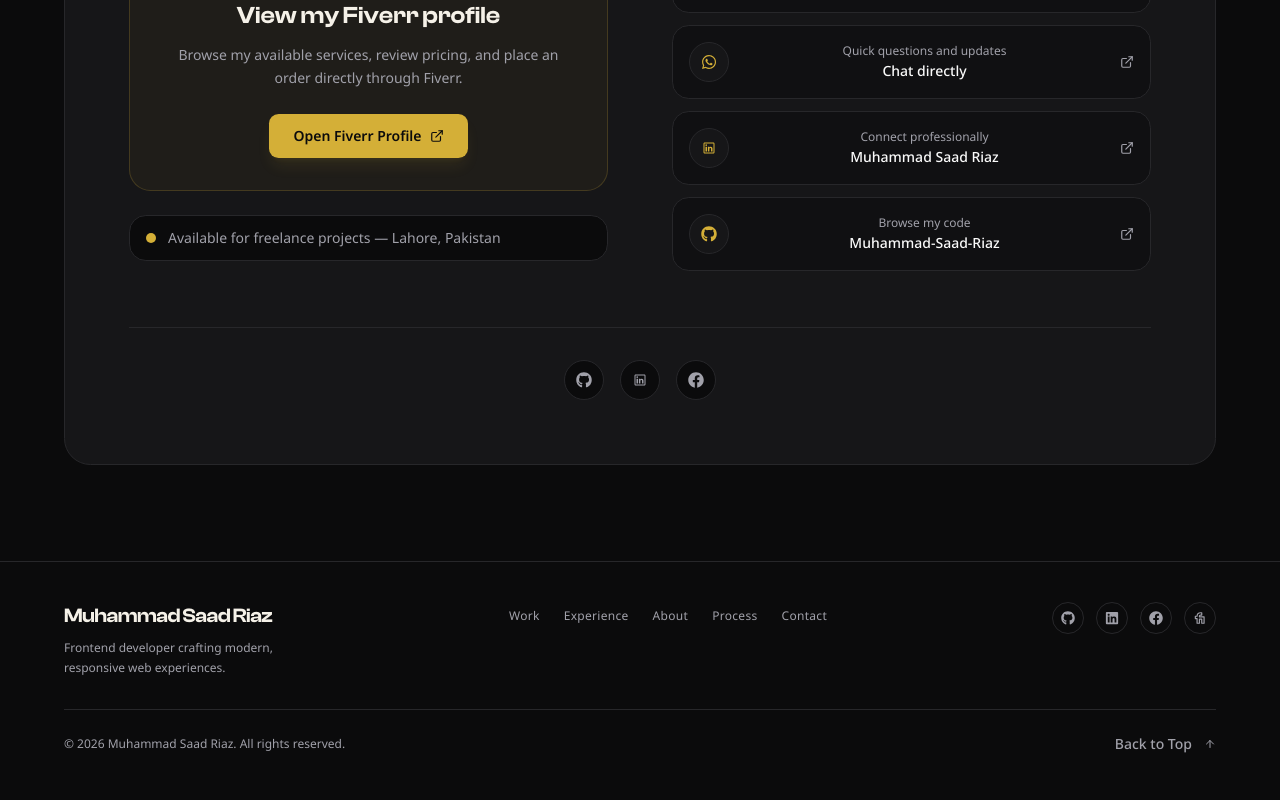
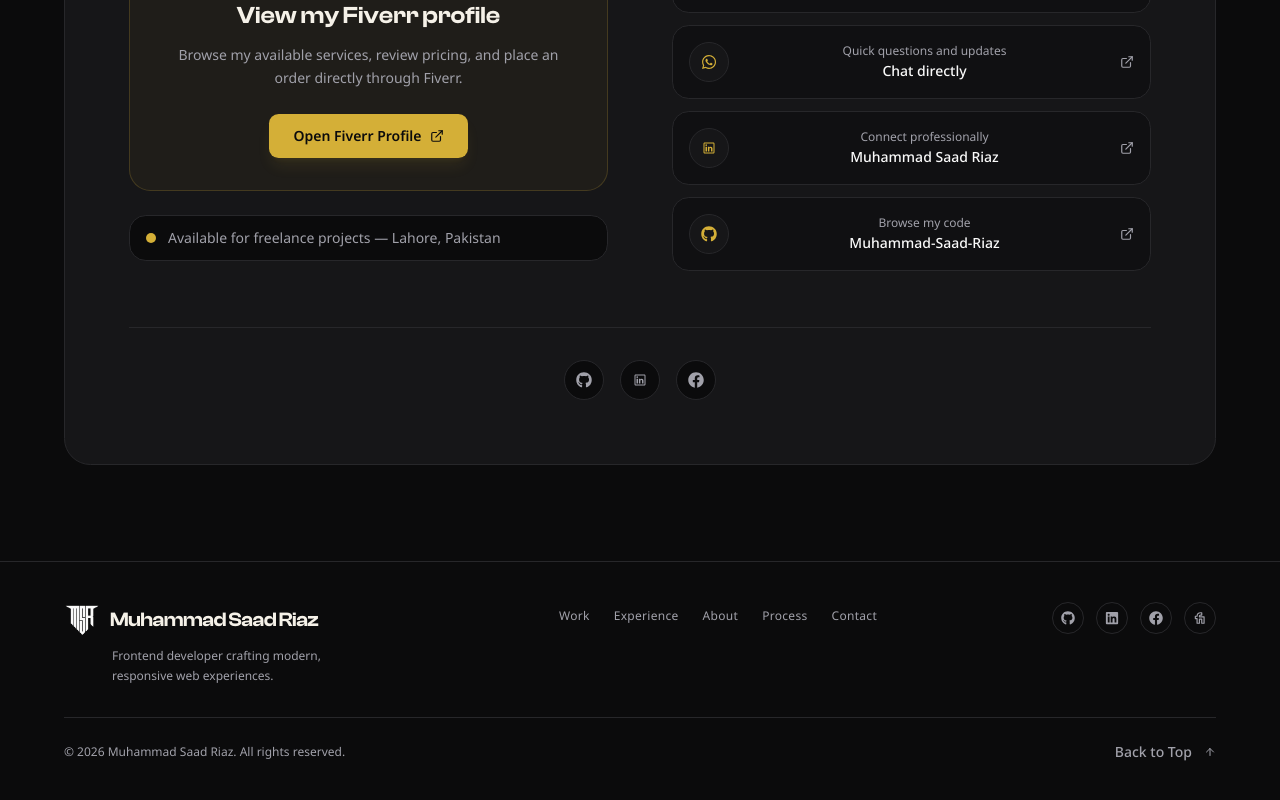
Before and after one commit to Muhammad-Saad-Riaz/M-Saad-Riaz-Portfolio-v2, a Next.js app: page / in a window 1280 px wide. Shown: the part 8624-9424 px from the top of the page. Built offline with nearby package versions, Linux system fonts and the light colour scheme; a web font is replaced by a local one.

Commit message:
refactor: refine footer and personal branding

```diff
--- a/src/components/layout/Footer.tsx
+++ b/src/components/layout/Footer.tsx
@@ -1,4 +1,5 @@
 "use client";
+import Image from "next/image";
 import { personalInfo } from "@/data/portfolio-data";
 import { socialLinks } from "@/constants/social-links";
 import { navLinks } from "@/constants/navigation";
@@ -28,16 +29,30 @@ export default function Footer(){
 
           {/* Brand */}
           <div className="flex flex-col gap-2">
-            <span className="font-clash font-semibold text-xl text-ivory tracking-tight">
-              {personalInfo.fullName}
-            </span>
-            <p className="font-sans text-xs text-muted-foreground max-w-55 leading-relaxed">
+            <a
+              href="/"
+              aria-label={`${personalInfo.fullName} - Home`}
+              className="group inline-flex items-center gap-2.5"
+            >
+              <Image
+                src="/MSR_white.png"
+                alt=""
+                width={34}
+                height={34}
+                className="h-8 w-8 object-contain transition-opacity duration-200 group-hover:opacity-85 md:h-9 md:w-9"
+              />
+
+              <span className="font-clash text-lg font-semibold tracking-tight text-ivory transition-colors duration-200 group-hover:text-gold md:text-xl">
+                {personalInfo.fullName}
+              </span>
+            </a>
+            <p className="font-sans text-xs text-muted-foreground max-w-80 leading-relaxed pl-12">
               Frontend developer crafting modern, responsive web experiences.
             </p>
           </div>
 
           {/* Nav links */}
-          <nav>
+          <nav aria-label="Footer navigation">
             <ul className="flex items-center gap-6 flex-wrap">
               {navLinks.map((link)=>(
                 <li key={link.href}>
@@ -83,6 +98,7 @@ export default function Footer(){
 
           {/* Back to Top */}
           <button
+            type="button"
             onClick={scrollToTop}
             className="group flex items-center gap-3 font-sans text-sm font-medium text-muted-custom hover:text-gold transition-colors duration-300 focus-visible:outline-none focus-visible:ring-2 focus-visible:ring-gold"
             aria-label="Scroll to top"
```
